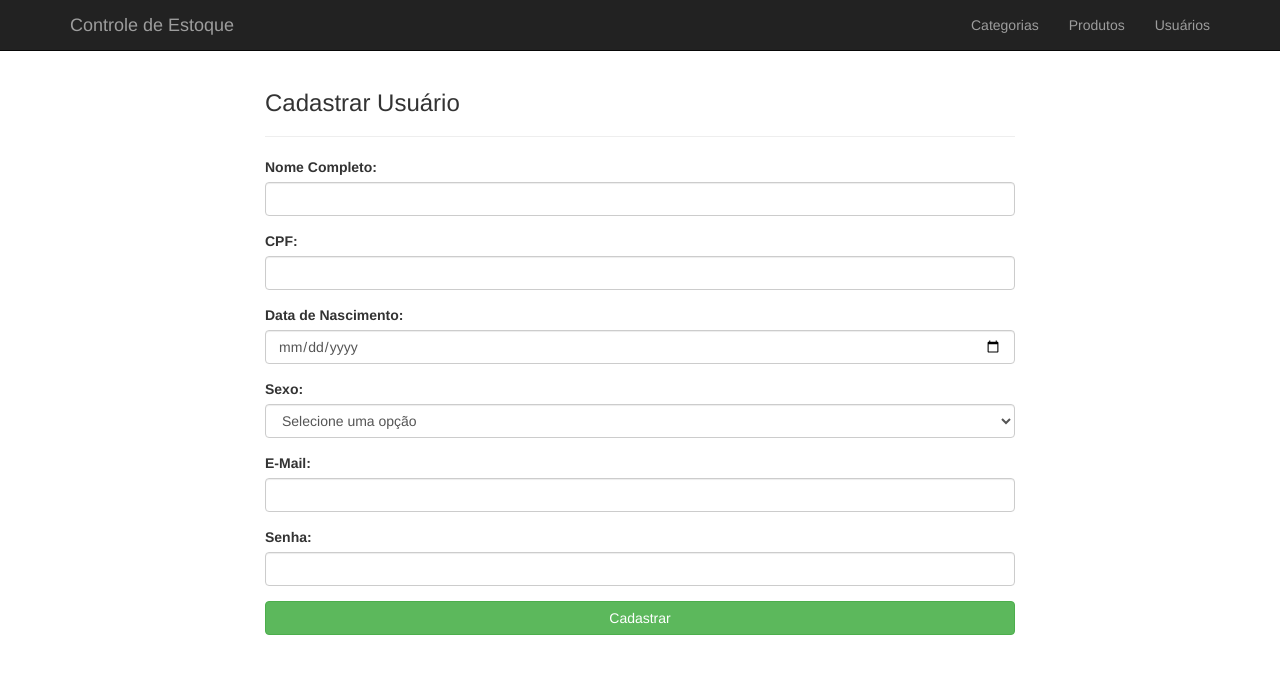
After one commit to phmiranda/ecommerce, a PHP site: page /formulario-usuario.php in a window 1280 px wide. The commit adds this page. Shown: the top 674 px of the page. Run offline with PHP 8.4, Linux system fonts and the light colour scheme.

Commit message:
atualizações nos formulários de cadastro e listagens de registros.

```diff
--- /dev/null
+++ b/formulario-usuario.php
@@ -0,0 +1,47 @@
+<?php require_once('header.php'); ?>
+    <div class="container">
+        <div class="row">
+            <div class="col-md-8 col-md-offset-2">
+                <form method="post" action="adiciona-produto.php">
+                    <h3> Cadastrar Usuário </h3>
+                    <hr>
+                    <div class="form-group">
+                        <label for="nome"> Nome Completo: </label>
+                        <input class="form-control" type="text" name="nome">
+                    </div>
+
+                    <div class="form-group">
+                        <label for="cpf"> CPF: </label>
+                        <input class="form-control" type="text" name="preco">
+                    </div>
+
+                    <div class="form-group">
+                        <label for="data_nascimento"> Data de Nascimento: </label>
+                        <input class="form-control" type="date" name="data_nascimento">
+                    </div>
+
+                    <div class="form-group">
+                        <label for="sexo"> Sexo: </label>
+                        <select class="form-control" name="sexo">
+                            <option value="0" selected> Selecione uma opção </option>
+                            <option value="1"> Masculino </option>
+                            <option value="2"> Feminino </option>
+                            <option value="3"> Outros </option>
+                        </select>
+                    </div>
+
+                    <div class="form-group">
+                        <label for="email"> E-Mail: </label>
+                        <input class="form-control" type="email" name="email">
+                    </div>
+
+                    <div class="form-group">
+                        <label for="senha"> Senha: </label>
+                        <input class="form-control" type="password" name="senha">
+                    </div>
+                    <button class="btn btn-success btn-block" type="submit"> Cadastrar </button>
+                </form>
+            </div>
+        </div>
+    </div>
+<?php require_once('footer.php'); ?>
--- a/header.php
+++ b/header.php
@@ -5,7 +5,6 @@
     <meta>
     <title> Alura </title>
     <link rel="stylesheet" href="public/css/bootstrap.css">
-    <link rel="stylesheet" href="public/css/">
     <link rel="stylesheet" href="public/css/assets.css">
 </head>
 <body>
@@ -23,9 +22,9 @@
             </div>
             <div id="menu-responsive" class="navbar-collapse collapse">
                 <ul class="nav navbar-nav navbar-right">
-                    <li><a href="#"> Categorias </a></li>
-                    <li><a href="#"> Produtos </a></li>
-                    <li><a href="#"> Usuários </a></li>
+                    <li><a href="categorias.php"> Categorias </a></li>
+                    <li><a href="produtos.php"> Produtos </a></li>
+                    <li><a href="usuarios.php"> Usuários </a></li>
                 </ul>
             </div>
         </div>
```
Also changed, not shown: categorias.php (+8 -3 lines), formulario-categoria.php (added, +21 -0 lines), produtos.php (+8 -3 lines), usuarios.php (+8 -3 lines).
